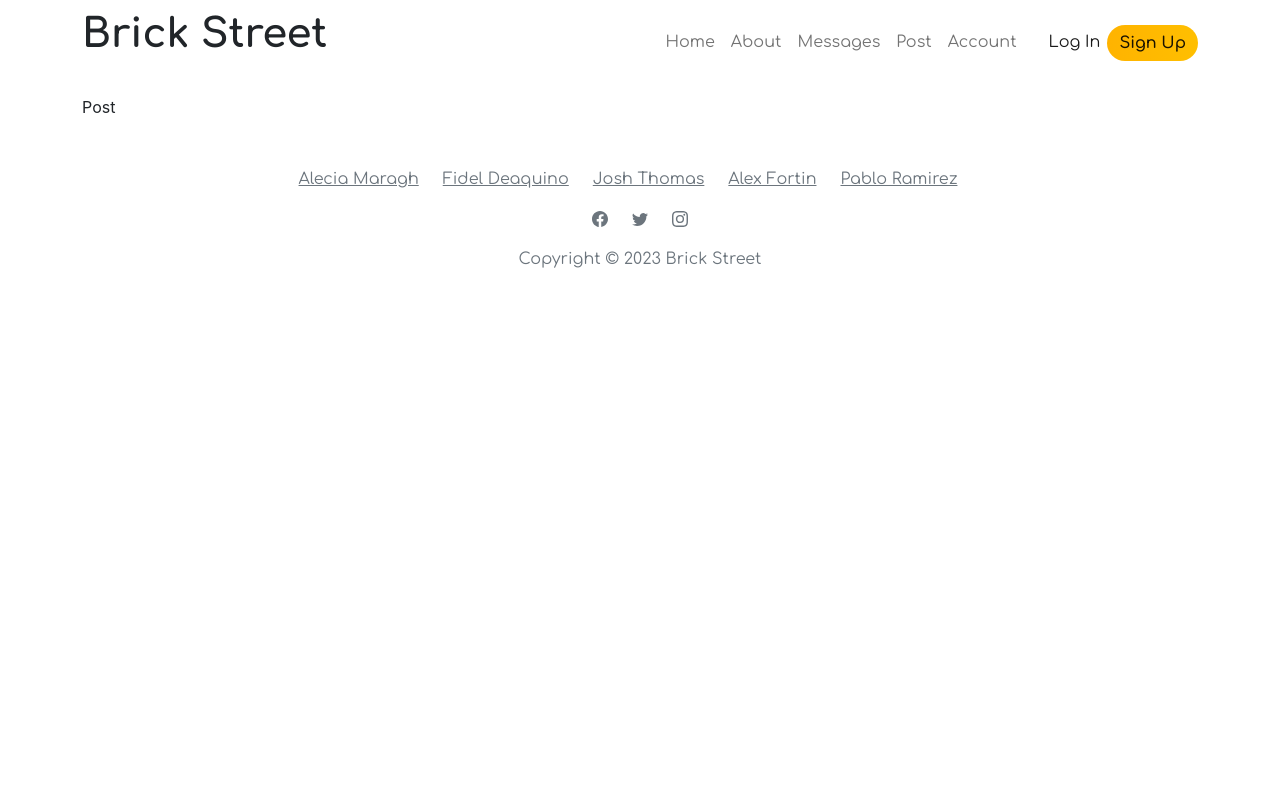
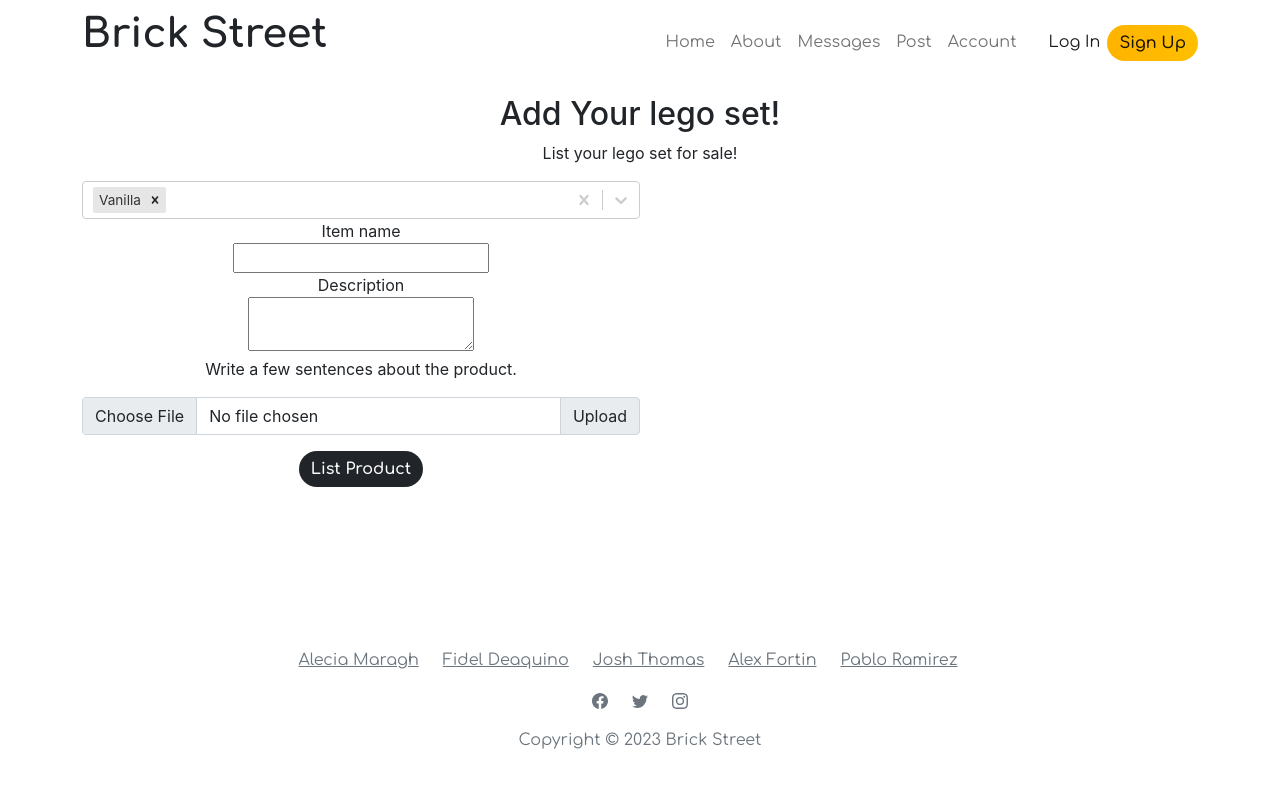
Before and after one commit to Steezy1416/brickstreet, a React (Create React App) app in the folder client/: page /post in a window 1280 px wide. Shown: the top 788 px of the page. Built offline with nearby package versions, Linux system fonts and the light colour scheme.

Commit message:
added styling for footer. installed react-select for select dropdown for catigories. Fixing styling for post form

```diff
--- a/client/package.json
+++ b/client/package.json
@@ -11,6 +11,7 @@
     "react-dom": "^18.2.0",
     "react-router-dom": "^6.7.0",
     "react-scripts": "5.0.1",
+    "react-select": "^5.7.0",
     "reactstrap": "^9.1.5",
     "web-vitals": "^2.1.4"
   },
--- a/client/src/App.js
+++ b/client/src/App.js
@@ -9,6 +9,7 @@ import Signup from './pages/Register';
 import Home from './pages/Home';
 import About from './pages/About';
 import Post from './pages/Post'
+import AddPost from './pages/AddPost.js';
 // import FAQ from './pages/FAQ';
 // import Contact from './pages/Contact';
 import UserDashboard from './pages/UserDashboard';
@@ -65,7 +66,7 @@ function App() {
                             />
                             <Route
                                 path="/post"
-                                element={<Post />}
+                                element={<AddPost />}
                             />
                             <Route
                                 path="/dashboard"
--- a/client/src/components/Footer/index.js
+++ b/client/src/components/Footer/index.js
@@ -3,7 +3,7 @@ import React from 'react';
 
 function Footer() {
     return (
-        <footer className="text-center">
+        <footer className=" footer text-center">
             <div className="container text-muted footer-text-styles py-4 py-lg-5">
                 <ul className="list-inline">
                     <li className="list-inline-item me-4">
--- a/client/src/index.css
+++ b/client/src/index.css
@@ -285,7 +285,11 @@ body {
 /* ========== END MESSAGES PAGE STYLES ========== */
 
 /* ========== START FOOTER STYLES ========== */
-
+.footer {
+  position: absolute;
+  bottom: 0;
+  width: 100%;
+}
 .footer-text-styles {
   font-family: 'Comfortaa', cursive;
 }
--- /dev/null
+++ b/client/src/pages/AddPost.js
@@ -0,0 +1,122 @@
+import React, { useState, useEffect} from 'react';
+import Select from 'react-select';
+
+
+const AddPost = () => {
+
+    const [values, setValues] = useState({
+    name: "",
+    //userId: _id,
+    description: "",
+    price: "",
+    category: "",
+    formData: new FormData(),
+  });
+
+
+    const {
+        name,
+        description,
+        price,
+        category,
+        formData,
+        type
+    } = values;
+
+
+    const handleChange = (name) => (event) => {
+        const value = event.target.value;
+        formData.set(name, value);
+        setValues({ ...values, [name]: value });
+    };
+
+    const options = [
+      { value: 'chocolate', label: 'Chocolate' },
+      { value: 'strawberry', label: 'Strawberry' },
+      { value: 'vanilla', label: 'Vanilla' }
+    ]
+
+    return (
+        <div className=''>
+                <div className='col-md-8 col-xl-6 text-center mx-auto'>
+                    <h2 className="">Add Your lego set!</h2>
+        <p className="w-lg-50">List your lego set for sale!</p>
+                </div>
+
+
+        <div className=''>
+<form className=' text-center w-50 ' onSubmit=''>
+
+            {/* CATEGORY */}
+            <Select
+            defaultValue={[options[2]]}
+            isMulti
+            name="colors"
+            options={options}
+            className="basic-multi-select"
+            classNamePrefix="select"
+          />
+
+
+        {/* ITEM NAME */}
+        <div className="">
+              <label className="">
+                Item name
+              </label>
+
+              <div className="">
+                <input
+                  type="text"
+                  onChange={handleChange("name")}
+                  value={name}
+                  name="name"
+                  id="name"
+                  className=""
+                />
+              </div>
+            </div>
+
+
+        {/* DISCRIPTION BOX*/}
+        <div className="">
+              <label className="">
+                Description
+              </label>
+              <div className="">
+                <textarea
+                  id="description"
+                  onChange={handleChange("description")}
+                  value={description}
+                  name="description"
+                  rows={2}
+                  className=""
+                  defaultValue={""}
+                />
+              </div>
+              <p className="">
+                Write a few sentences about the product.
+              </p>
+        </div>
+
+        {/* PICTURE UPLOAD*/}
+        <div class="input-group mb-3">
+          <input type="file" class="form-control" id="inputGroupFile02"></input>
+          <label class="input-group-text" for="inputGroupFile02">Upload</label>
+        </div>
+
+
+        {/*BUTTON*/}
+        <div className="">
+          <button className="btn btn-moving-gradient btn-dark">
+            List Product
+          </button>
+        </div>
+
+
+        </form>
+        </div>
+        </div>
+    );
+};
+
+export default AddPost;
```
Also changed, not shown: 1 other file (tests, documents, lock files or other folders).
